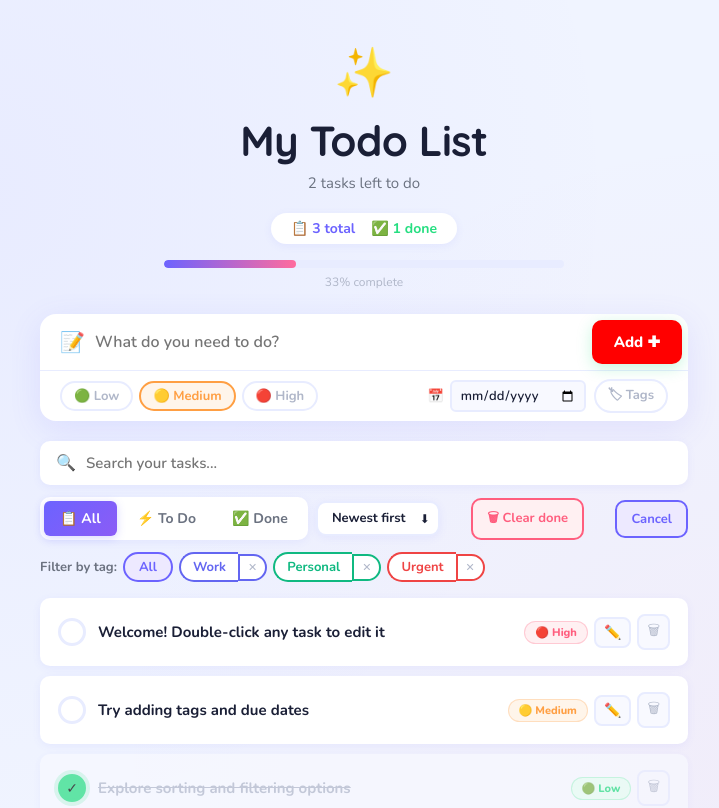
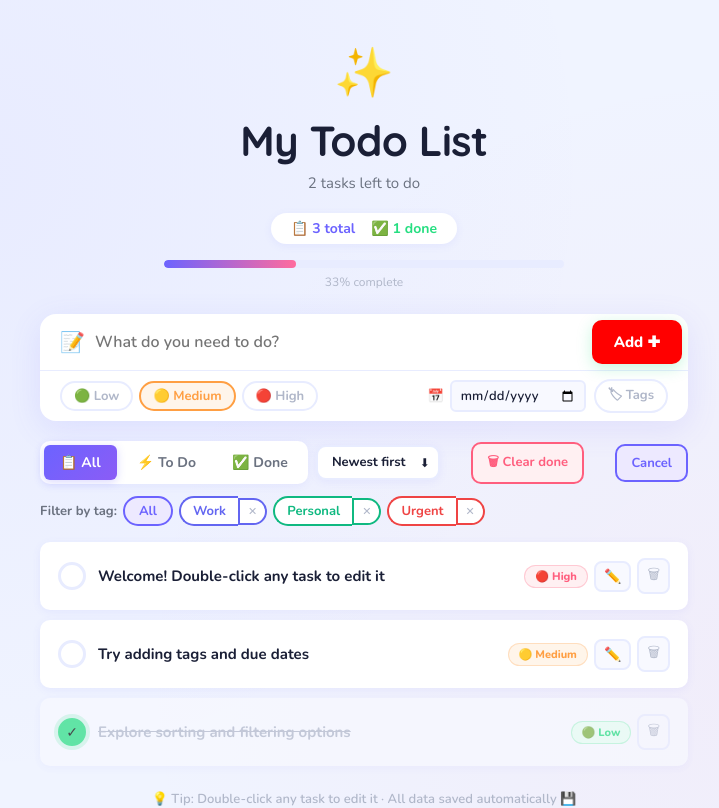
Before and after one commit to Gouthamipoojary/To-Do, a React (Vite) app: page / in a window 1280 px wide. Shown: the top 808 px of the page, without its empty margins (276-995 px from the left). Built offline with nearby package versions, Linux system fonts and the light colour scheme.

Commit message:
removed search

```diff
--- a/src/App.tsx
+++ b/src/App.tsx
@@ -10,7 +10,7 @@ export default function App() {
     state, visibleTodos, stats,
     addTodo, updateTodo, deleteTodo, toggleTodo,
     clearCompleted, addTag, deleteTag,
-    setFilter, setSort, setSearch, setSelectedTag,
+    setFilter, setSort, setSelectedTag,
   } = useTodos();
 
   return (
@@ -22,13 +22,11 @@ export default function App() {
           filter={state.filter}
           sortBy={state.sortBy}
           sortOrder={state.sortOrder}
-          searchQuery={state.searchQuery}
           selectedTagId={state.selectedTagId}
           tags={state.tags}
           hasCompleted={state.todos.some(t => t.completed)}
           onFilter={setFilter}
           onSort={setSort}
-          onSearch={setSearch}
           onClearCompleted={clearCompleted}
           onTagSelect={setSelectedTag}
           onDeleteTag={deleteTag}
--- a/src/components/TodoList.tsx
+++ b/src/components/TodoList.tsx
@@ -38,7 +38,6 @@ export function TodoList({ todos, tags, onToggle, onDelete, onUpdate }: TodoList
           onUpdate={onUpdate}
         />
       ))}
-      <button style={{ marginTop: 20 }}>Reset filters</button>
     </div>
   );
 }
--- a/src/components/Toolbar.tsx
+++ b/src/components/Toolbar.tsx
@@ -4,13 +4,11 @@ interface ToolbarProps {
   filter: Filter;
   sortBy: SortBy;
   sortOrder: SortOrder;
-  searchQuery: string;
   selectedTagId: string | null;
   tags: Tag[];
   hasCompleted: boolean;
   onFilter: (f: Filter) => void;
   onSort: (by: SortBy, order: SortOrder) => void;
-  onSearch: (q: string) => void;
   onClearCompleted: () => void;
   onTagSelect: (id: string | null) => void;
   onDeleteTag: (id: string) => void;
@@ -30,42 +28,13 @@ const SORTS: { value: SortBy; label: string }[] = [
 ];
 
 export function Toolbar({
-  filter, sortBy, sortOrder, searchQuery, selectedTagId, tags, hasCompleted,
-  onFilter, onSort, onSearch, onClearCompleted, onTagSelect, onDeleteTag,
+  filter, sortBy, sortOrder, selectedTagId, tags, hasCompleted,
+  onFilter, onSort, onClearCompleted, onTagSelect, onDeleteTag,
 }: ToolbarProps) {
   return (
     <div style={{ display: "flex", flexDirection: "column", gap: 12, marginBottom: 16 }}>
 
-      {/* Search */}
-      <div style={{
-        background: "var(--surface)",
-        borderRadius: "var(--radius-sm)",
-        boxShadow: "var(--shadow-sm)",
-        display: "flex",
-        alignItems: "center",
-        padding: "0 16px",
-        gap: 10,
-      }}>
-        <span style={{ fontSize: 16 }}>🔍</span>
-        <input
-          value={searchQuery}
-          onChange={e => onSearch(e.target.value)}
-          placeholder="Search your tasks..."
-          style={{
-            flex: 1,
-            border: "none",
-            background: "transparent",
-            color: "var(--text)",
-            fontSize: 15,
-            fontWeight: 600,
-            outline: "none",
-            padding: "12px 0",
-          }}
-        />
-        {searchQuery && (
-          <button onClick={() => onSearch("")} style={{ background: "none", border: "none", color: "var(--text-3)", fontSize: 16, padding: "4px" }}>✕</button>
-        )}
-      </div>
+
 
       {/* Filter tabs */}
       <div style={{ display: "flex", gap: 8, flexWrap: "wrap", alignItems: "center" }}>
--- a/src/hooks/useReducer.ts
+++ b/src/hooks/useReducer.ts
@@ -48,7 +48,6 @@ export const initialState: AppState = {
   filter: "all",
   sortBy: "createdAt",
   sortOrder: "desc",
-  searchQuery: "",
   theme: "dark",
   selectedTagId: null,
 };
@@ -135,8 +134,7 @@ export function appReducer(state: AppState, action: AppAction): AppState {
         sortOrder: action.payload.sortOrder,
       };
 
-    case "SET_SEARCH":
-      return { ...state, searchQuery: action.payload };
+
 
     case "SET_THEME":
       return { ...state, theme: action.payload };
--- a/src/hooks/useTodos.ts
+++ b/src/hooks/useTodos.ts
@@ -27,11 +27,10 @@ export function useTodos() {
     const filtered = filterTodos(
       state.todos,
       state.filter,
-      state.searchQuery,
       state.selectedTagId
     );
     return sortTodos(filtered, state.sortBy, state.sortOrder);
-  }, [state.todos, state.filter, state.searchQuery, state.selectedTagId, state.sortBy, state.sortOrder]);
+  }, [state.todos, state.filter, state.selectedTagId, state.sortBy, state.sortOrder]);
 
   const stats = useMemo(() => computeStats(state.todos), [state.todos]);
 
@@ -73,9 +72,7 @@ export function useTodos() {
     dispatch({ type: "SET_SORT", payload: { sortBy, sortOrder } });
   }
 
-  function setSearch(query: string) {
-    dispatch({ type: "SET_SEARCH", payload: query });
-  }
+
 
   function setTheme(theme: Theme) {
     dispatch({ type: "SET_THEME", payload: theme });
@@ -99,7 +96,7 @@ export function useTodos() {
     deleteTag,
     setFilter,
     setSort,
-    setSearch,
+
     setTheme,
     setSelectedTag,
     dispatch,
--- a/src/types/index.ts
+++ b/src/types/index.ts
@@ -33,7 +33,6 @@ export interface AppState {
   filter: Filter;
   sortBy: SortBy;
   sortOrder: SortOrder;
-  searchQuery: string;
   theme: Theme;
   selectedTagId: string | null;
 }
@@ -51,7 +50,6 @@ export type AppAction =
   | { type: "DELETE_TAG"; payload: { id: string } }
   | { type: "SET_FILTER"; payload: Filter }
   | { type: "SET_SORT"; payload: { sortBy: SortBy; sortOrder: SortOrder } }
-  | { type: "SET_SEARCH"; payload: string }
   | { type: "SET_THEME"; payload: Theme }
   | { type: "SET_SELECTED_TAG"; payload: string | null };
 
--- a/src/utils/index.ts
+++ b/src/utils/index.ts
@@ -42,7 +42,6 @@ export function isDueToday(todo: Todo): boolean {
 export function filterTodos(
   todos: Todo[],
   filter: "all" | "active" | "completed",
-  searchQuery: string,
   selectedTagId: string | null,
 ): Todo[] {
   return todos.filter((t) => {
@@ -51,15 +50,9 @@ export function filterTodos(
       (filter === "active" && !t.completed) ||
       (filter === "completed" && t.completed);
 
-    const q = searchQuery.trim().toLowerCase();
-    const matchesSearch =
-      !q ||
-      t.text.toLowerCase().includes(q) ||
-      t.notes.toLowerCase().includes(q);
-
     const matchesTag = !selectedTagId || t.tags.includes(selectedTagId);
 
-    return matchesFilter && matchesSearch && matchesTag;
+    return matchesFilter && matchesTag;
   });
 }
 
```
